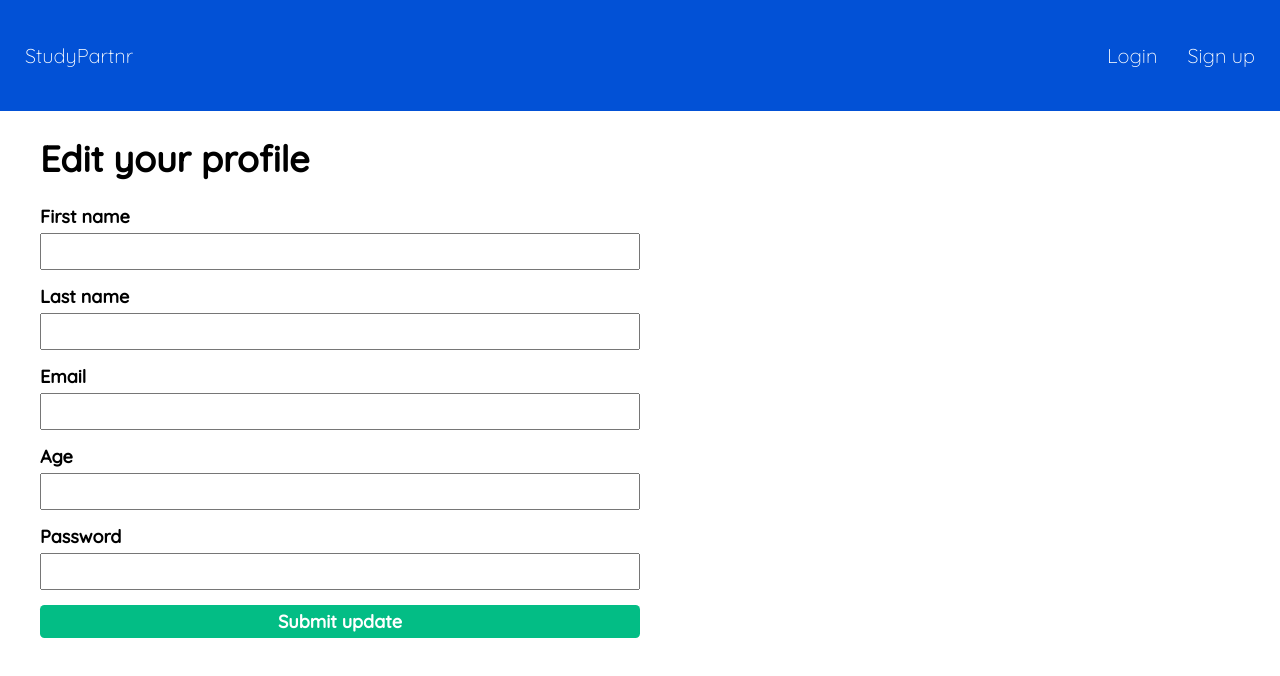
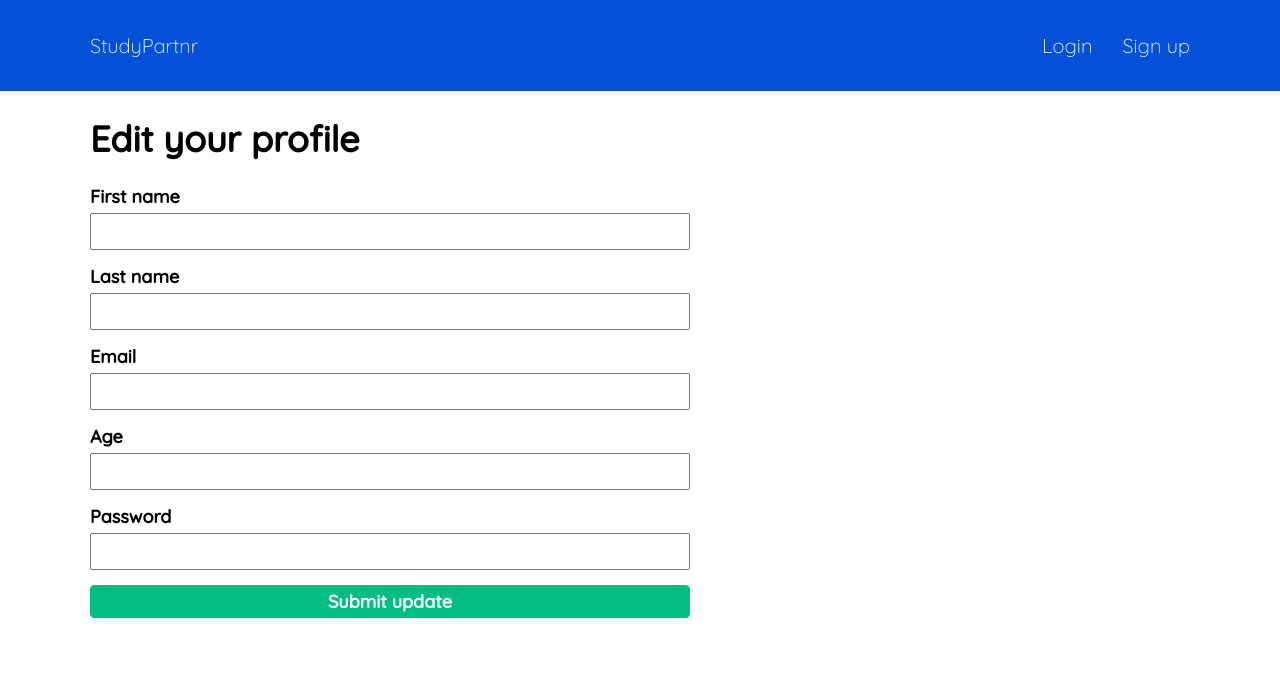
Before and after one commit to magnuslundstrom/test-db-orm-setup, a Next.js app in the folder frontend/: page /profile in a window 1280 px wide. Shown: the top 676 px of the page. Built offline with nearby package versions, Linux system fonts and the light colour scheme.

Commit message:
Added transitions + Header width

```diff
--- a/frontend/src/components/global/header/Header.tsx
+++ b/frontend/src/components/global/header/Header.tsx
@@ -45,9 +45,11 @@ export const Header: React.FC<{}> = () => {
   };
   return (
     <StyledHeader>
-      <Link href="/">StudyPartnr</Link>
       <div>
-        <ul>{renderMenuItems()}</ul>
+        <Link href="/">StudyPartnr</Link>
+        <div>
+          <ul>{renderMenuItems()}</ul>
+        </div>
       </div>
     </StyledHeader>
   );
--- a/frontend/src/components/global/layout/StyledLayout.ts
+++ b/frontend/src/components/global/layout/StyledLayout.ts
@@ -1,8 +1,8 @@
 import styled from 'styled-components';
-import { fontSizing, spacing, colors } from '@variables';
+import { spacing, widths } from '@variables';
 export const StyledLayout = styled.div`
   main {
-    max-width: 1200px;
+    max-width: ${widths.lg};
     margin: ${spacing.lg} auto;
   }
 `;
--- a/frontend/src/styles/blocks/header/StyledDropdown.ts
+++ b/frontend/src/styles/blocks/header/StyledDropdown.ts
@@ -19,6 +19,7 @@ export const StyledDropdownMenu = styled.div`
   width: 200px;
   display: none;
   flex-direction: column;
+  z-index: 100;
   a,
   span {
     margin-left: 0px;
--- a/frontend/src/styles/blocks/header/StyledHeader.ts
+++ b/frontend/src/styles/blocks/header/StyledHeader.ts
@@ -1,13 +1,9 @@
 import styled from 'styled-components';
-import { colors, spacing, fontSizes } from '@variables';
+import { colors, spacing, fontSizes, widths } from '@variables';
 
 export const StyledHeader = styled.header`
   background-color: ${colors.midBlue};
-  padding: ${spacing.lg};
-  display: flex;
-  align-items: center;
-  justify-content: space-between;
-  width: 100%;
+
   a {
     text-decoration: none;
     font-size: ${fontSizes.lg};
@@ -38,4 +34,12 @@ export const StyledHeader = styled.header`
       margin-left: 30px;
     }
   }
+  & > div {
+    display: flex;
+    padding: ${spacing.md} 0px;
+    align-items: center;
+    justify-content: space-between;
+    max-width: ${widths.lg};
+    margin: 0 auto;
+  }
 `;
--- a/frontend/src/styles/elements/StyledButtons.ts
+++ b/frontend/src/styles/elements/StyledButtons.ts
@@ -1,5 +1,5 @@
 import styled from 'styled-components';
-import { colors, spacing, rounded } from '@variables';
+import { colors, spacing, rounded, transitions } from '@variables';
 import { findHoverColor } from '@utils/helperFunctions/findHoverColor';
 
 const StyledBaseButton = styled.button`
@@ -13,7 +13,7 @@ const StyledBaseButton = styled.button`
 
 export const StyledButton = styled(StyledBaseButton)<{ backgroundColor: keyof typeof colors }>`
   background-color: ${({ backgroundColor }) => colors[backgroundColor]};
-
+  transition: background-color ${transitions.medium};
   &:hover {
     background-color: ${({ backgroundColor }) => findHoverColor(backgroundColor)};
   }
--- a/frontend/src/styles/variables.ts
+++ b/frontend/src/styles/variables.ts
@@ -37,6 +37,7 @@ export const rounded = {
 };
 
 export const spacing = {
+  xs: '2.5px',
   sm: '5px',
   md: '15px',
   lg: '25px',
@@ -55,3 +56,9 @@ export const fontSizes = {
   lg: '20px',
   xl: '34px',
 };
+
+export const transitions = {
+  fast: '150ms',
+  medium: '300ms',
+  slow: '500ms',
+};
--- a/frontend/tsconfig.json
+++ b/frontend/tsconfig.json
@@ -7,7 +7,7 @@
       "@hooks/*": ["src/utils/hooks/*"],
       "@utils/*": ["src/utils/*"],
       "@variables": ["src/styles/variables"],
-      "@blocks/*": ["src/styles/blocks"],
+      "@blocks/*": ["src/styles/blocks/*"],
       "@elements": ["src/styles/elements"]
     },
     "target": "es5",
```
Also changed, not shown: frontend/src/components/groups/GroupList.tsx (+3 -5 lines), frontend/src/components/groups/StyledGroupList.ts (deleted, +0 -8 lines), frontend/src/styles/blocks/cards/groups/index.ts (+14 -1 lines).
